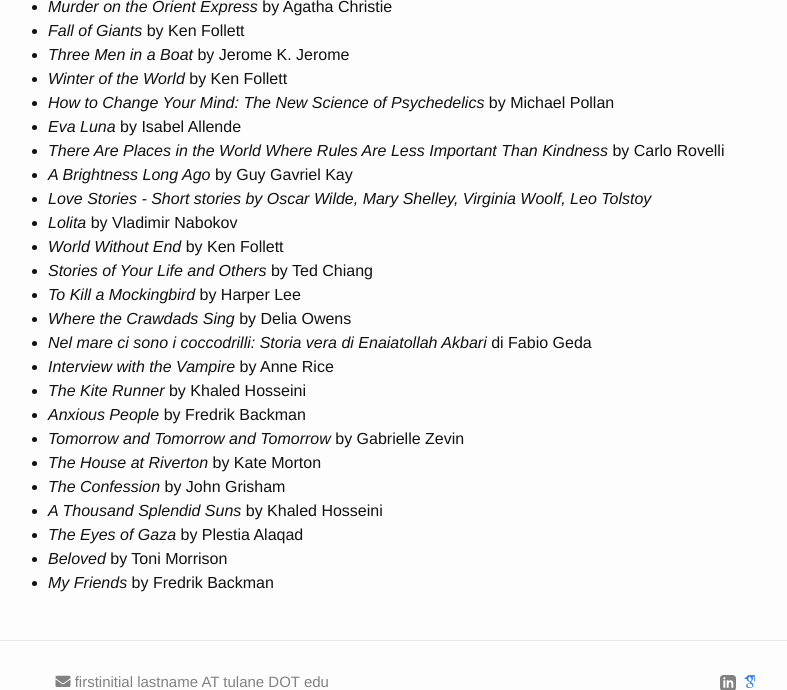
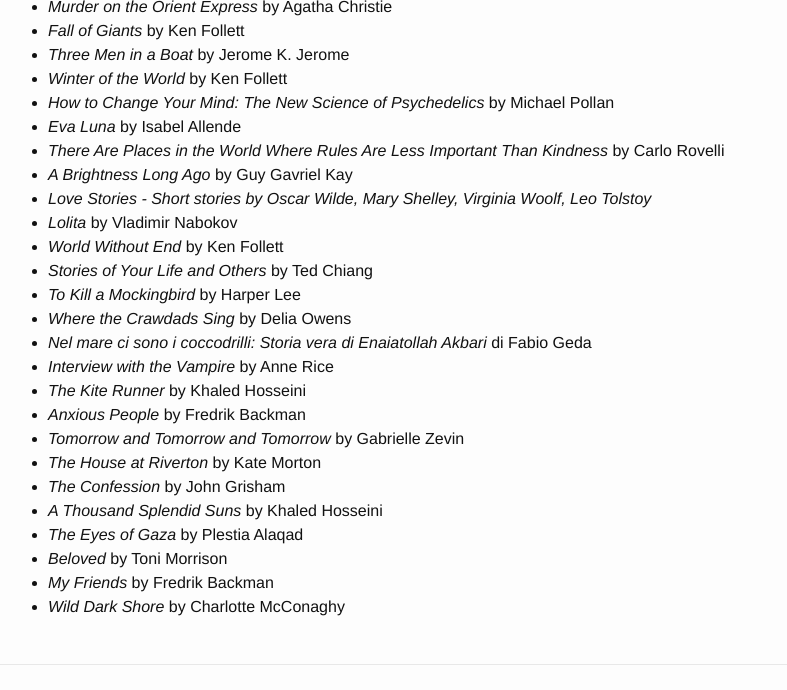
Before and after one commit to tamglaeser/tamglaeser.github.io, a Jekyll site: the page built from books.md, in a window 1280 px wide and 900 px high, scrolled down 761 px, cut to the strip 0-690 px from the top of the window. Shown: the whole strip, without its empty margins (252-1039 px from the left). Built offline with Jekyll 4.4.1, drawn with Linux system fonts in a browser that asks for light colours; nearby versions of some CDN libraries; some web fonts are replaced.

Commit message:
Update books.md

```diff
--- a/books.md
+++ b/books.md
@@ -58,3 +58,4 @@
 - _The Eyes of Gaza_ by Plestia Alaqad
 - _Beloved_ by Toni Morrison
 - _My Friends_ by Fredrik Backman
+- _Wild Dark Shore_ by Charlotte McConaghy
```
